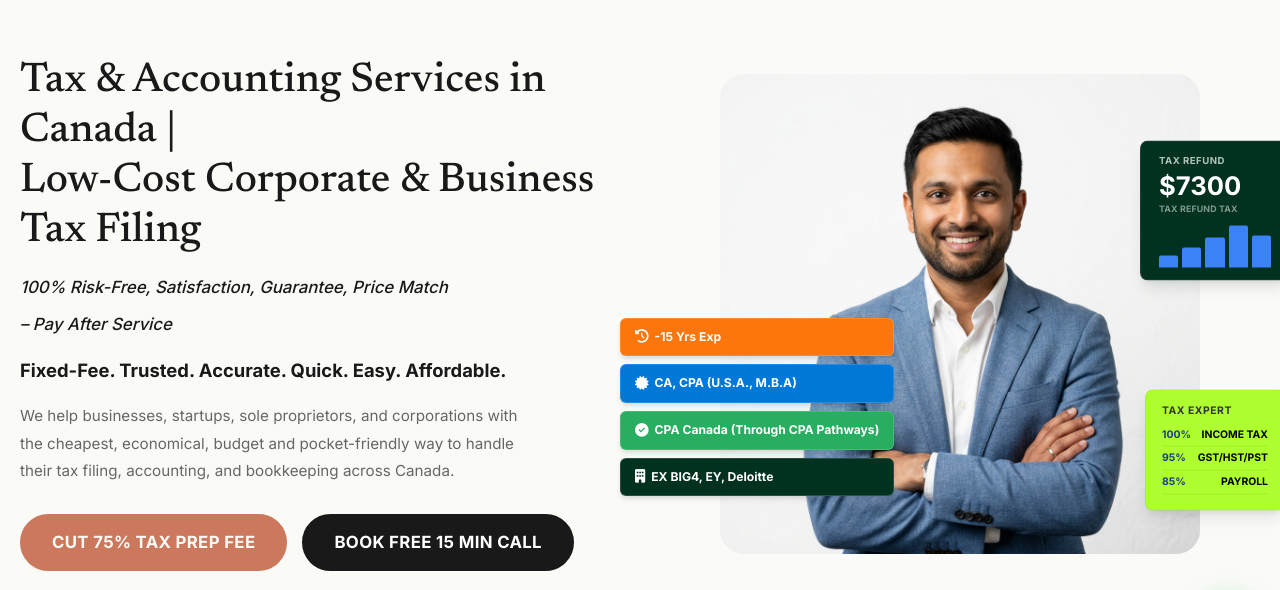
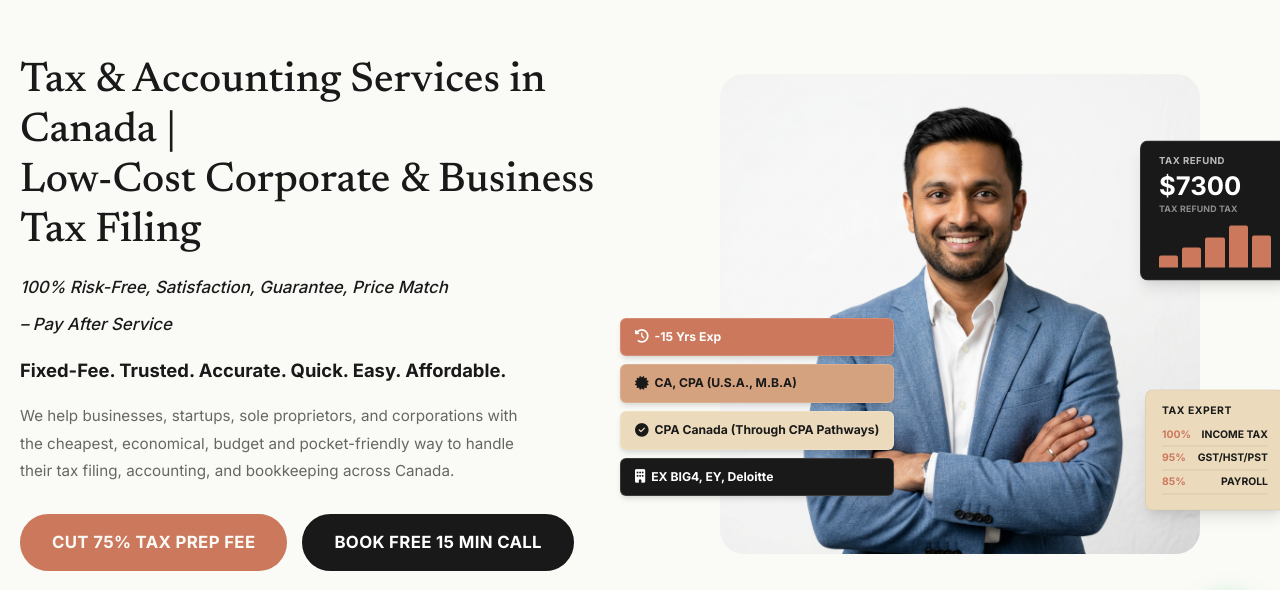
Before and after one commit to uditguptaca/taxfiling, a website built with Vite: page index.html in a window 1280 px wide. Shown: the part 123-713 px from the top of the page. Built offline with nearby package versions, Linux system fonts and the light colour scheme; animation ran at ten frames a second.

Commit message:
fix: restrict all website custom colors strictly to Anthropic (Claude) design variables

```diff
--- a/css/style.css
+++ b/css/style.css
@@ -2526,19 +2526,21 @@ p {
 }
 
 .badge-orange {
-  background-color: #FB770D;
+  background-color: var(--color-bookcloth);
 }
 
 .badge-blue {
-  background-color: #0078D7;
+  background-color: var(--color-kraft);
+  color: var(--color-slate-dark) !important;
 }
 
 .badge-green {
-  background-color: #27AE60;
+  background-color: var(--color-manilla);
+  color: var(--color-slate-dark) !important;
 }
 
 .badge-dark {
-  background-color: #01311F;
+  background-color: var(--color-slate-dark);
 }
 
 /* Refund Floating Card */
@@ -2546,7 +2548,7 @@ p {
   position: absolute;
   right: -30px;
   top: 15%;
-  background-color: #01311F;
+  background-color: var(--color-slate-dark);
   border: 1px solid rgba(255,255,255,0.1);
   padding: 12px 18px;
   border-radius: 8px;
@@ -2588,7 +2590,7 @@ p {
 
 .card-refund-new .card-chart .bar {
   flex: 1;
-  background-color: #3B82F6;
+  background-color: var(--color-bookcloth);
   border-radius: 2px 2px 0 0;
   width: 6px;
 }
@@ -2598,12 +2600,12 @@ p {
   position: absolute;
   right: -25px;
   bottom: 8%;
-  background-color: #ADFF2F;
+  background-color: var(--color-manilla);
   border: 1px solid rgba(0,0,0,0.05);
   padding: 12px 16px;
   border-radius: 8px;
   z-index: 10;
-  color: #000000;
+  color: var(--color-slate-dark);
   min-width: 140px;
   box-shadow: 0 10px 15px -3px rgba(0,0,0,0.1), 0 4px 6px -2px rgba(0,0,0,0.05);
 }
@@ -2613,7 +2615,7 @@ p {
   font-weight: 800;
   letter-spacing: 0.05em;
   margin-bottom: 6px;
-  color: #333;
+  color: var(--color-slate-dark);
 }
 
 .card-expert-new .stat-line {
@@ -2624,10 +2626,11 @@ p {
   margin-bottom: 3px;
   border-bottom: 1px solid rgba(0,0,0,0.08);
   padding-bottom: 2px;
+  color: var(--color-slate-dark);
 }
 
 .card-expert-new .stat-line span {
-  color: #1E3A8A;
+  color: var(--color-bookcloth);
   font-weight: 800;
   margin-right: 5px;
 }
@@ -2779,7 +2782,7 @@ p {
 .workflow-section {
   padding: 0;
   overflow: hidden;
-  background-color: #0B352B;
+  background-color: var(--color-slate-dark);
 }
 
 .workflow-grid {
```
